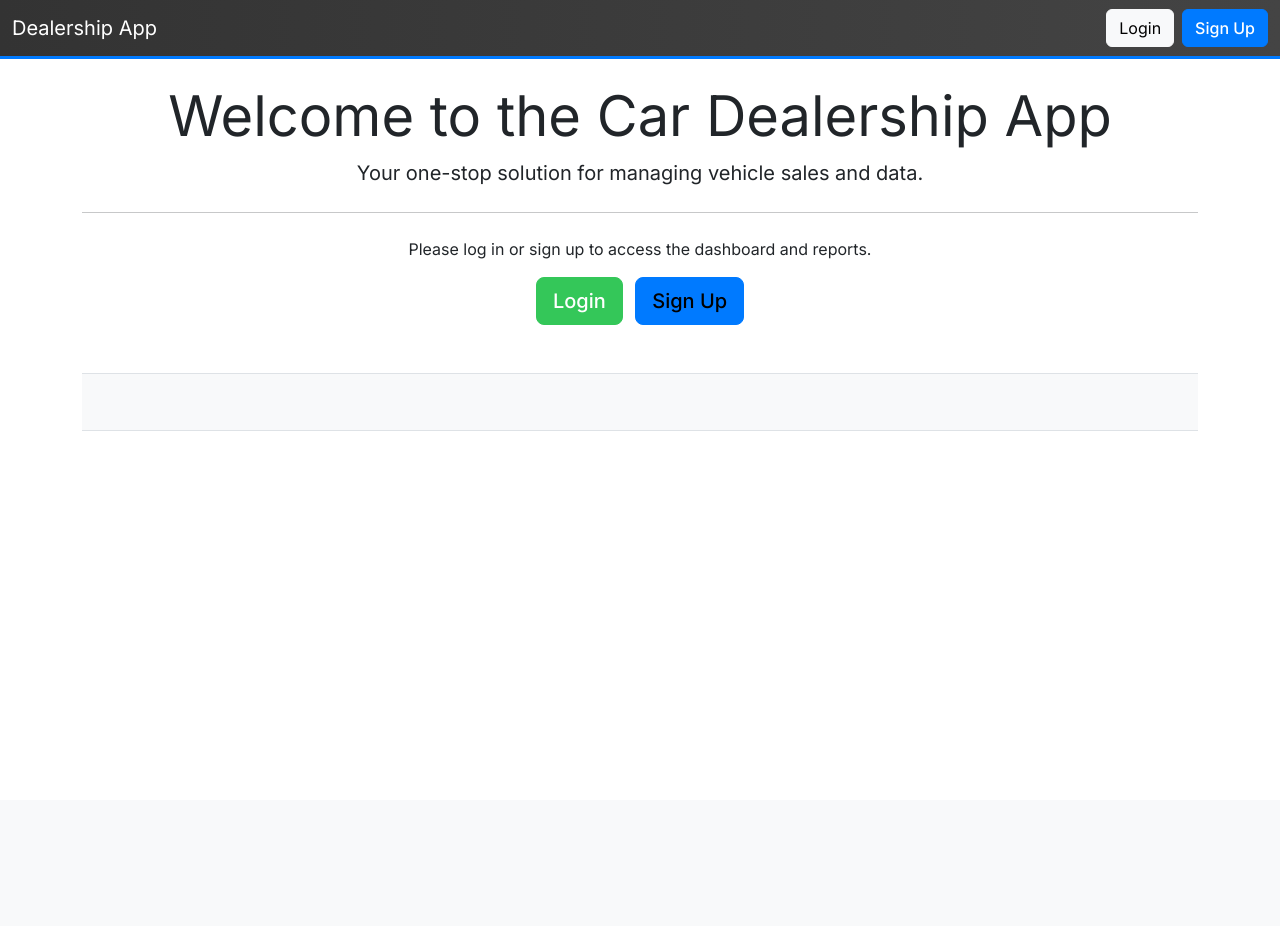
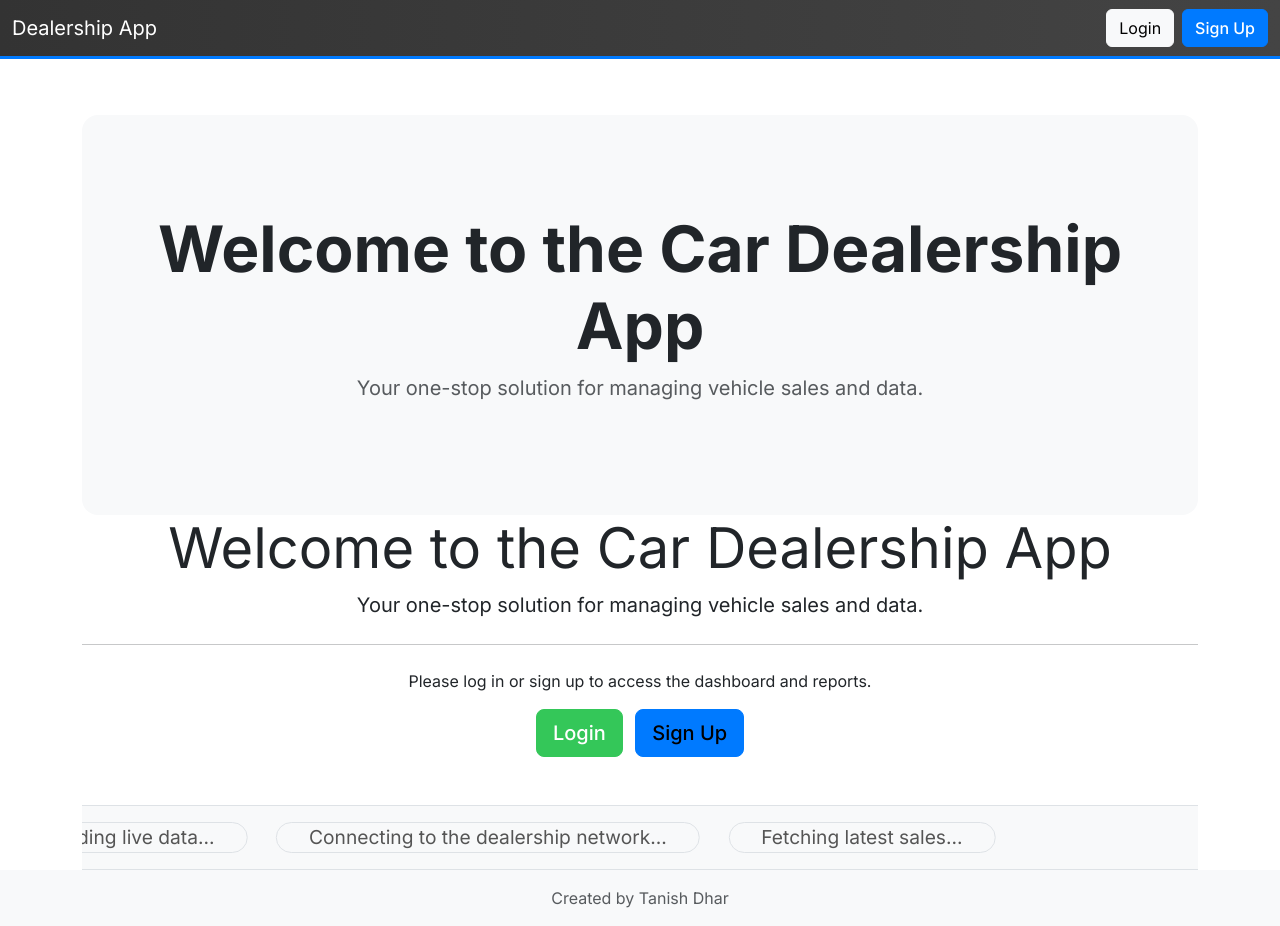
Before and after one commit to data-mt16/MT-project-1, a Django app: page / in a window 1280 px wide. Before the commit the page ends 431 px from the top, so only its background shows below. Run offline with Django 5.2, Linux system fonts and the light colour scheme; data that the repository does not hold is empty.

Commit message:
more site changes

```diff
--- a/static/css/custom.css
+++ b/static/css/custom.css
@@ -57,9 +57,42 @@
     transition: all 0.3s ease;
 }
 /* --- Data Ticker Styling --- */
+/* static/css/custom.css */
+
+/* --- UPDATED Data Ticker Styling --- */
 @keyframes ticker-scroll {
-    0% { transform: translateX(100%); }
-    100% { transform: translateX(-100%); }
+    0% { transform: translateX(0); }
+    100% { transform: translateX(-50%); } /* Animate to -50% because we duplicated the content */
+}
+
+.ticker-wrap {
+    width: 100%;
+    overflow: hidden;
+    background-color: #fff;
+    padding: 1.5rem 0;
+    border-top: 1px solid #e9ecef;
+}
+
+.ticker {
+    display: inline-block;
+    white-space: nowrap;
+    /* Adjust animation duration for speed. More items = longer duration */
+    animation: ticker-scroll 60s linear infinite;
+}
+
+.ticker:hover {
+    animation-play-state: paused;
+}
+
+.ticker__item {
+    display: inline-block;
+    padding: 0.75rem 1.5rem;
+    font-size: 1.1rem; /* Slightly smaller font */
+    color: #495057;
+    background-color: #f8f9fa;
+    border: 1px solid #dee2e6;
+    border-radius: 50px; /* Pill shape */
+    margin: 0 0.75rem;
 }
 
 .ticker-wrap {
@@ -86,3 +119,24 @@
 .ticker:hover {
     animation-play-state: paused; /* Pause animation on hover */
 }
+
+html, body {
+    height: 100%;
+}
+
+body {
+    display: flex;
+    flex-direction: column;
+}
+
+.container {
+    flex: 1 0 auto;
+}
+
+
+.hero-section {
+    background-color: #f8f9fa; /* A very light grey for separation */
+    padding: 6rem 2rem;
+    border-radius: 1rem;
+    margin-top: 2rem;
+}
--- a/templates/base.html
+++ b/templates/base.html
@@ -35,5 +35,10 @@
     </div>
     <script src="https://cdn.jsdelivr.net/npm/bootstrap@5.3.2/dist/js/bootstrap.bundle.min.js"></script>
     {% block scripts %}{% endblock %}
+    <footer class="mt-auto py-3 bg-light text-center">
+    <div class="container">
+        <span class="text-muted">Created by Tanish Dhar</span>
+    </div>
+</footer>
 </body>
 </html>
--- a/templates/home.html
+++ b/templates/home.html
@@ -1,6 +1,11 @@
 {% extends 'base.html' %}
 
 {% block content %}
+  <div class="hero-section"> <div class="text-center">
+      <h1 class="display-3 fw-bold">Welcome to the Car Dealership App</h1>
+      <p class="lead text-muted">Your one-stop solution for managing vehicle sales and data.</p>
+      </div>
+  </div>
   <div class="text-center">
     <h1 class="display-4">Welcome to the Car Dealership App</h1>
     <p class="lead">Your one-stop solution for managing vehicle sales and data.</p>
@@ -18,8 +23,11 @@
 
   <div class="ticker-wrap mt-5">
     <div id="data-ticker" class="ticker">
-        </div>
-  </div>
+        <div class="ticker__item placeholder-item">Loading live data...</div>
+        <div class="ticker__item placeholder-item">Connecting to the dealership network...</div>
+        <div class="ticker__item placeholder-item">Fetching latest sales...</div>
+    </div>
+</div>
 {% endblock %}
 
 
@@ -28,35 +36,31 @@
     // --- JavaScript for the Data Ticker ---
     const ticker = document.getElementById('data-ticker');
 
-    // This function will be called when the page loads
     async function populateTicker() {
         try {
-            // Call our new API endpoint
             const response = await fetch('/api/reports/data-snapshot/');
             const data = await response.json();
 
             let tickerItems = '';
 
-            // Create HTML for each data point
             data.customers.forEach(c => {
-                tickerItems += `<div class="ticker__item">New Customer: ${c.name} from ${c.city}</div>`;
+                tickerItems += `<div class="ticker__item">👤 New Customer: ${c.name} from ${c.city}</div>`;
             });
             data.products.forEach(p => {
-                tickerItems += `<div class="ticker__item">Popular Model: ${p.name}</div>`;
+                tickerItems += `<div class="ticker__item">🚗 Popular Model: ${p.name}</div>`;
             });
             data.orders.forEach(o => {
-                tickerItems += `<div class="ticker__item">Recent Order: #${o.id} for ₹${o.price}</div>`;
+                tickerItems += `<div class="ticker__item">🧾 Recent Order: #${o.id} for ₹${o.price}</div>`;
             });
 
-            // Put the HTML into our ticker container
-            ticker.innerHTML = tickerItems;
+            // THE FIX: We duplicate the content to create a seamless, infinite loop!
+            ticker.innerHTML = tickerItems + tickerItems;
 
         } catch (error) {
             console.error("Could not load ticker data:", error);
+            // If API fails, the placeholder content will remain.
         }
     }
-
-    // Run the function when the page is loaded
     document.addEventListener('DOMContentLoaded', populateTicker);
 </script>
 {% endblock %}
```
